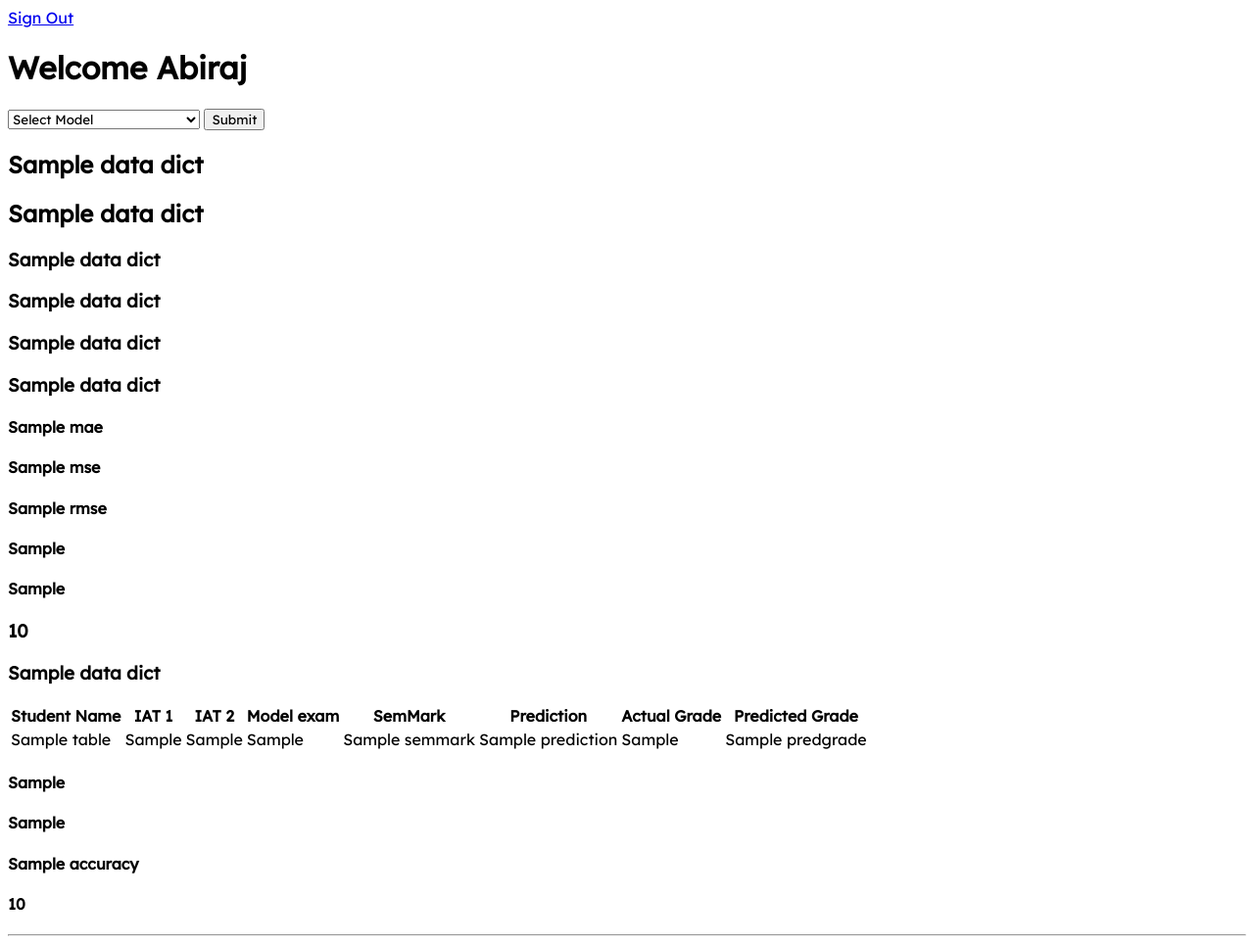
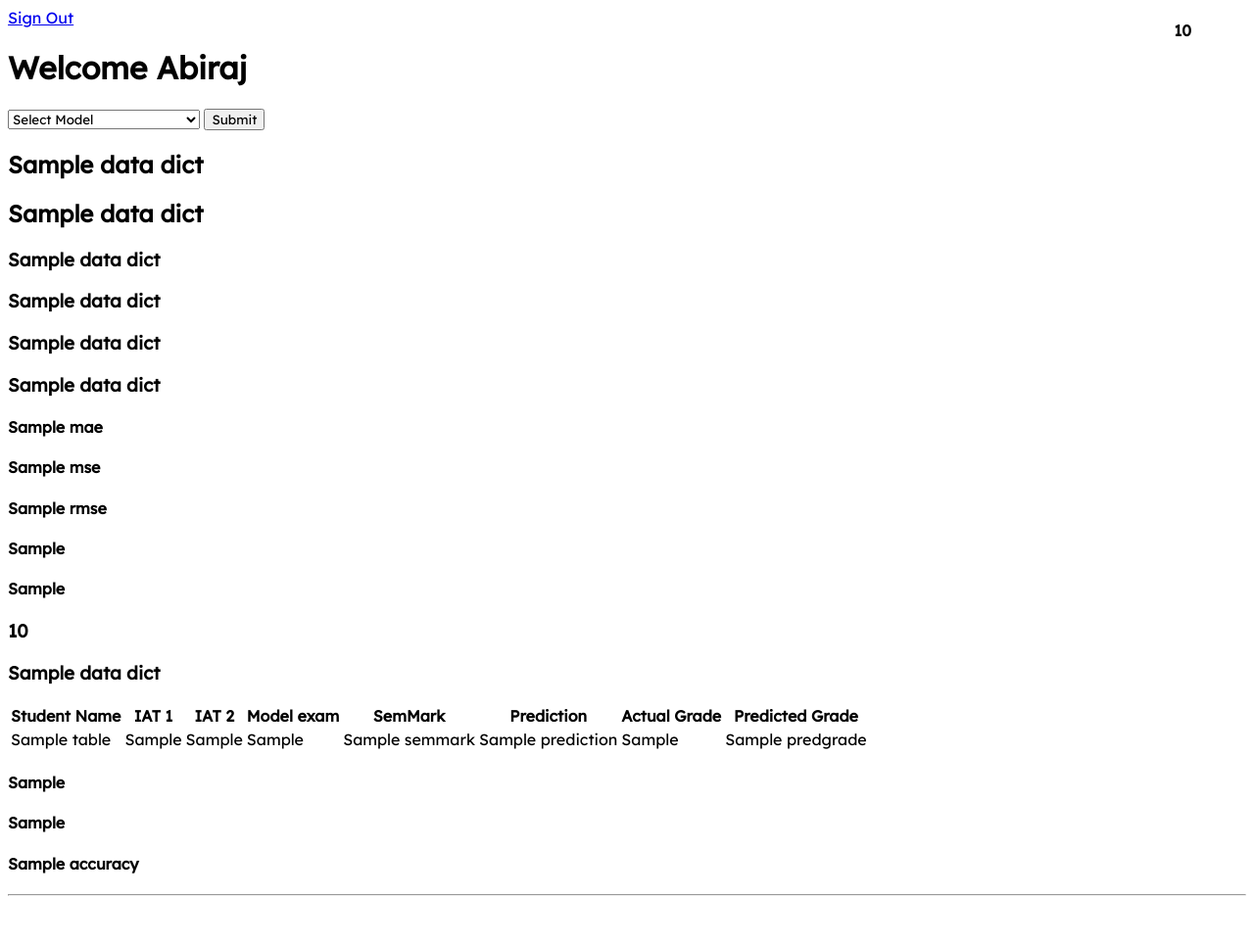
Before and after one commit to abishekvp/Random_Forest_Regression, a Django app: template template/regression.html in a window 1280 px wide. Shown: the whole page at 98% size. After the commit the page ends 915 px from the top, so only its background shows below. Run offline with Django 4.2, Linux system fonts and the light colour scheme; a user stored in the database is signed in; tables that the repository leaves empty hold one stand-in row (values such as "Sample post"); the template is opened without the code that fills it: most values are stand-ins (such as "Sample title", 1, 10 or a date in 2020).

Commit message:
average accuracy

```diff
--- a/app/views.py
+++ b/app/views.py
@@ -184,7 +184,6 @@ def regression(request):
             sums+=subacc[i]
         #Average accuracy for each subject.
         average=sums/len(subacc)
-        data_dict.update({"avg_accuracy":"Average Accuracy for a model: "+str(average)+"%"})
         return average
 
     for i in range(len(subject)):
@@ -194,8 +193,10 @@ def regression(request):
         x,y,df=sepdf(df)
         sub_fullname=fullform[subject[i]]
         Regress(x,y,sub_fullname,regression_name.get("reg_name"))
-        avgacc(subacc)
         total_dict.update({str(subject[i]):{"data_dict":data_dict, "table_data":table_data}})
+
+    average=avgacc(subacc)
+    total_dict.update({"avg_accuracy":"Average Accuracy : "+str(average)+"%"})
 
     return render(request, 'regression.html', {"total_dict":total_dict})
 
--- a/static/css/style.css
+++ b/static/css/style.css
@@ -3,3 +3,9 @@
 *{
     font-family: 'Lexend', sans-serif;
 }
+#avg_accuracy{
+    position: fixed;
+    right: 5%;
+    top: 0;
+    background-color: white;
+}
--- a/template/regression.html
+++ b/template/regression.html
@@ -3,6 +3,7 @@
 {% if user.is_authenticated %}
     {% block content %}
         <section>
+            <h4 id="avg_accuracy">{{total_dict.avg_accuracy}}</h4>
             <h1>{{total_dict.DM.data_dict.title1}}</h1>
             {% for sub,dict in total_dict.items %}
                 <!-- <p>{{dict}}</p> -->
@@ -49,7 +50,6 @@
                 <h4>{{dict.data_dict.crt_pred}}</h4>
                 <h4>{{dict.data_dict.wrong_pred}}</h4>
                 <h4>{{dict.data_dict.accuracy}}</h4>
-                <h4>{{dict.data_dict.avg_accuracy}}</h4>
                 <hr>
             {% endfor %}
         </section>
```
Also changed, not shown: db.sqlite3.
